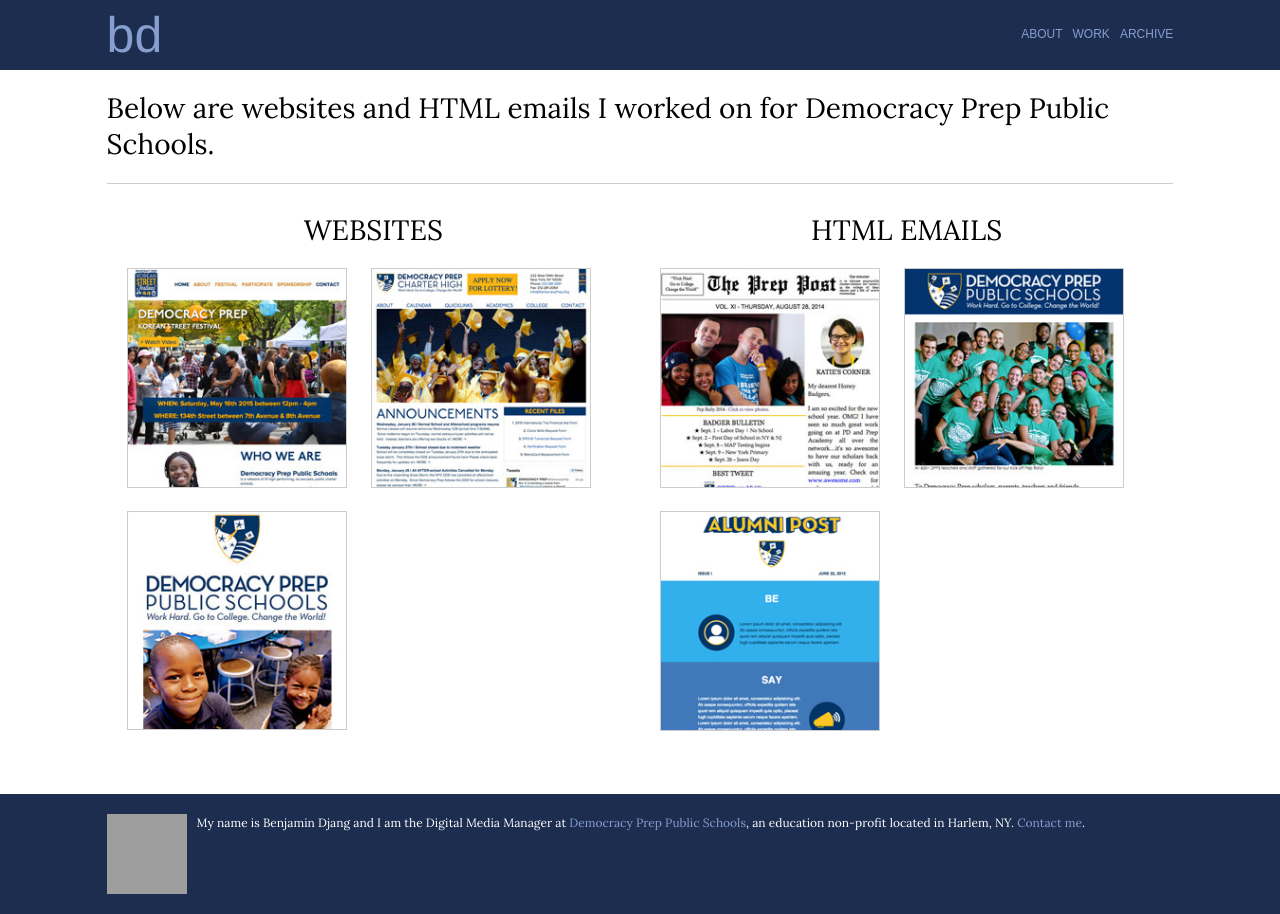
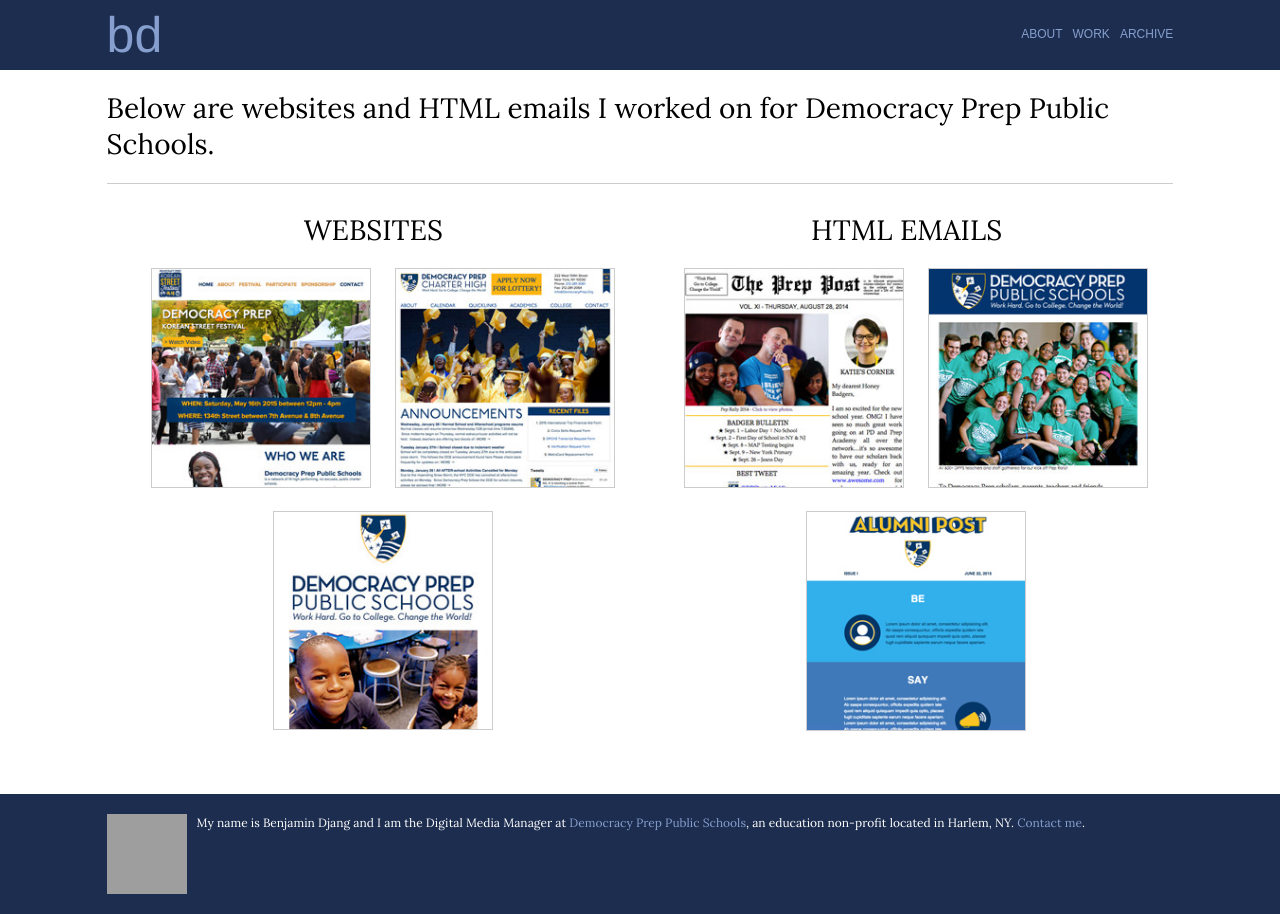
Before and after one commit to bdjang/benjamin-djang, a Jekyll site: the page built from work.html, in a window 1280 px wide. Built offline with Jekyll 4.4.1, drawn with Linux system fonts in a browser that asks for light colours; grey boxes are pictures that could not be loaded.

Commit message:
Centered web and email projects on Work page

```diff
--- a/css/main.scss
+++ b/css/main.scss
@@ -169,6 +169,9 @@
 	aside {
 		display: none;
 		margin: 0 0 $pad 0;
+	}
+	article {
+		text-align: center; // Centers the web and HTML email projects on the Work page
 	}
 }
 .workTitle {
```
